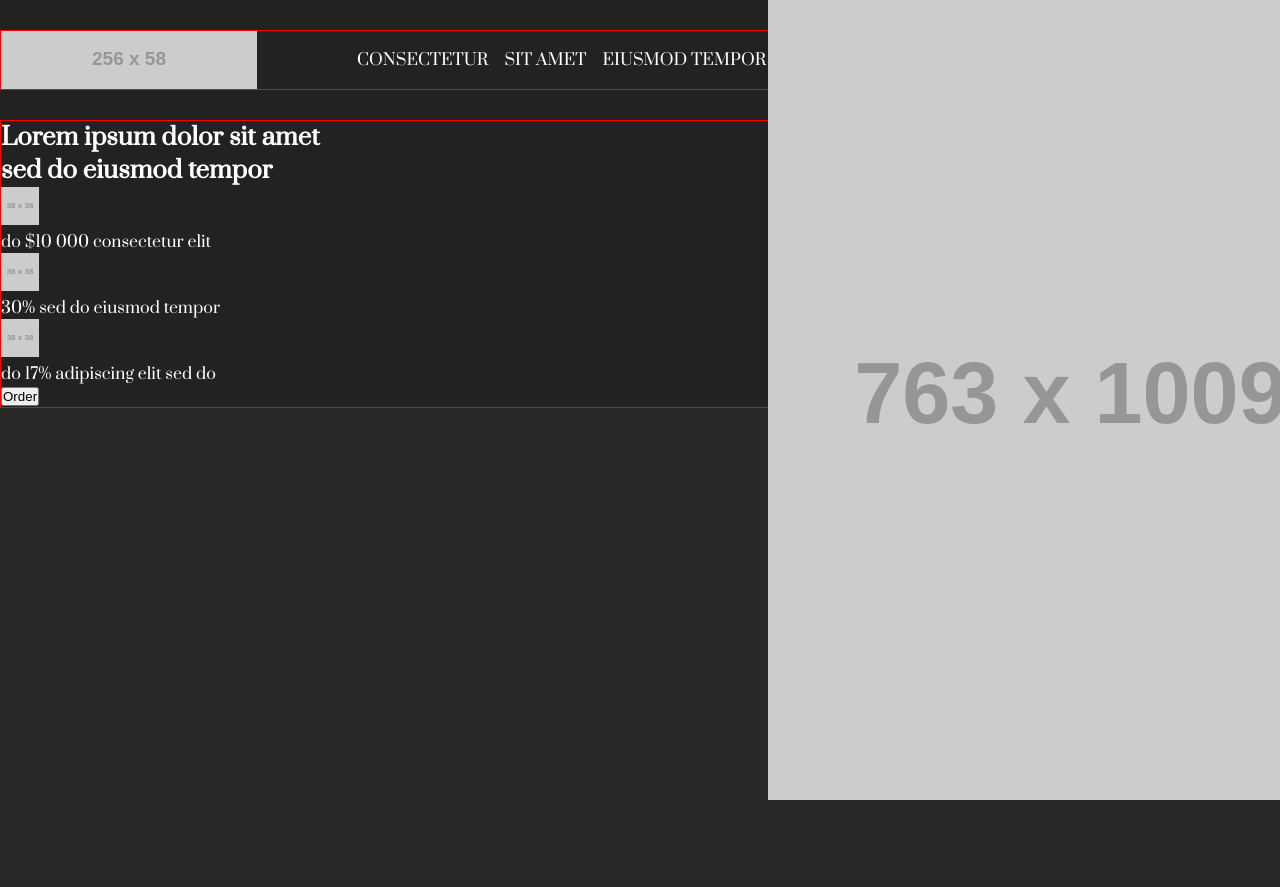
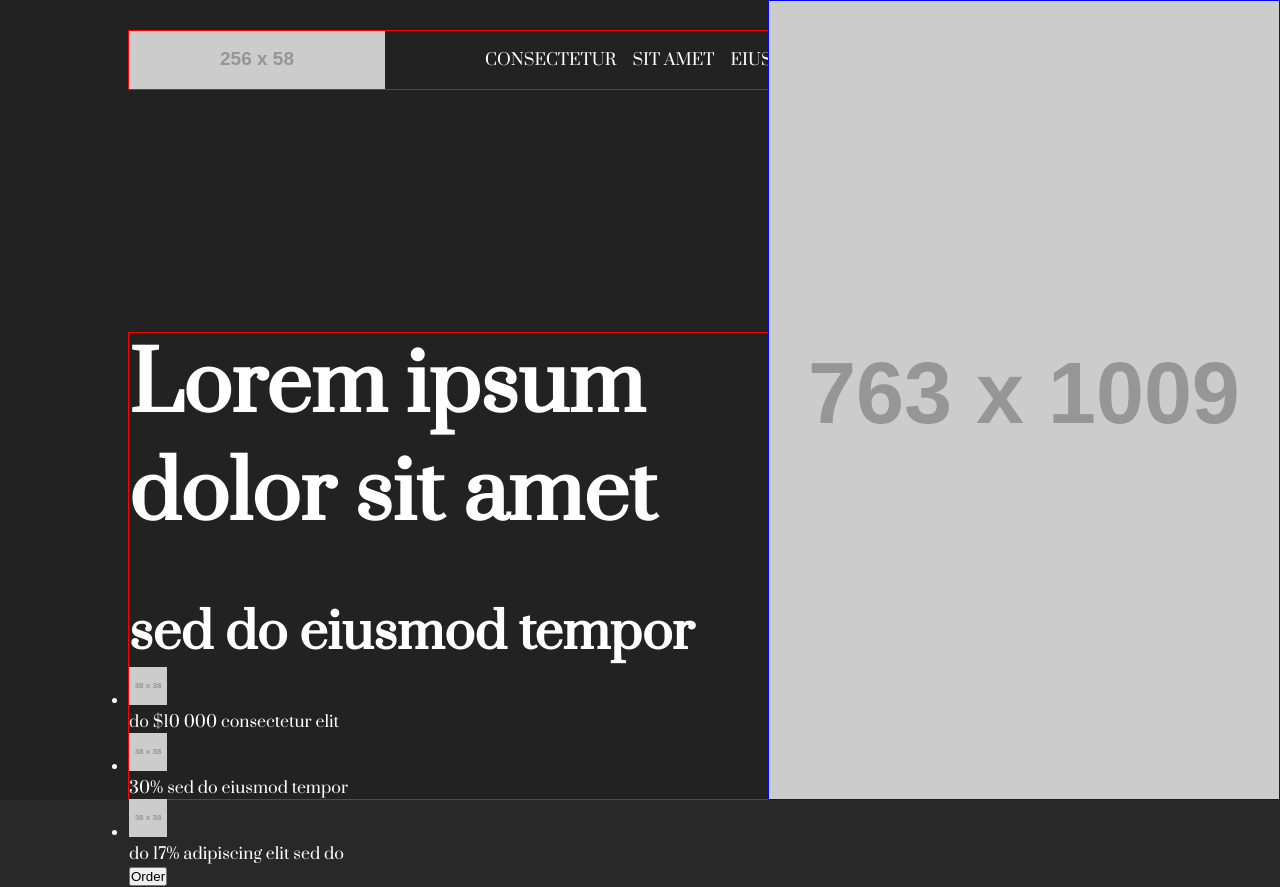
Before and after one commit to VAQYBIN/test-mst, a plain HTML site: page index.html in a window 1280 px wide. Before the commit the page ends 800 px from the top, so only its background shows below. Drawn offline with Linux system fonts and the light colour scheme; placeholder pictures from the web are drawn by us.

Commit message:
Add a bit styles for Info

```diff
--- a/css/style.css
+++ b/css/style.css
@@ -21,14 +21,17 @@ body {
 .container {
     display: flex;
     position: relative;
-    width: 1600px;
+    width: 80vw;
     margin: 0 auto;
     border: 1px solid red;
 }
 
 .header {
     display: flex;
-    position: sticky;
+    position: fixed;
+    top: 0;
+    left: 0;
+    right: 0;
     justify-content: flex-start;
     padding: 30px 0;
     background-color: var(--color-primary);
@@ -59,6 +62,21 @@ body {
 .info {
     display: flex;
     background-color: var(--color-primary);
+    height: 100vh;
+    padding-top: 332px;
+}
+
+.info__desc {
+    max-width: 578px;
+}
+
+.info__desc-title {
+    font-size: 80px;
+    margin-bottom: 50px;
+}
+
+.info__desc-subtitle {
+    font-size: 50px;
 }
 
 .info__img {
@@ -68,11 +86,11 @@ body {
     height: 100vh;
     width: 40vw;
     overflow: hidden;
+    border: 1px solid blue;
 }
 
 .info__img img {
-    display: block;
     height: 100%;
-    width: auto;
+    width: 100%;
     object-fit: cover;
 }
--- a/index.html
+++ b/index.html
@@ -6,7 +6,7 @@
     <link rel="preconnect" href="https://fonts.googleapis.com">
     <link rel="preconnect" href="https://fonts.gstatic.com" crossorigin>
     <link href="https://fonts.googleapis.com/css2?family=Prata&display=swap" rel="stylesheet">
-    <link rel="stylesheet" href="/css/style.css">
+    <link rel="stylesheet" href="./css/style.css">
     <title>Test MST</title>
 </head>
 <body>
```
